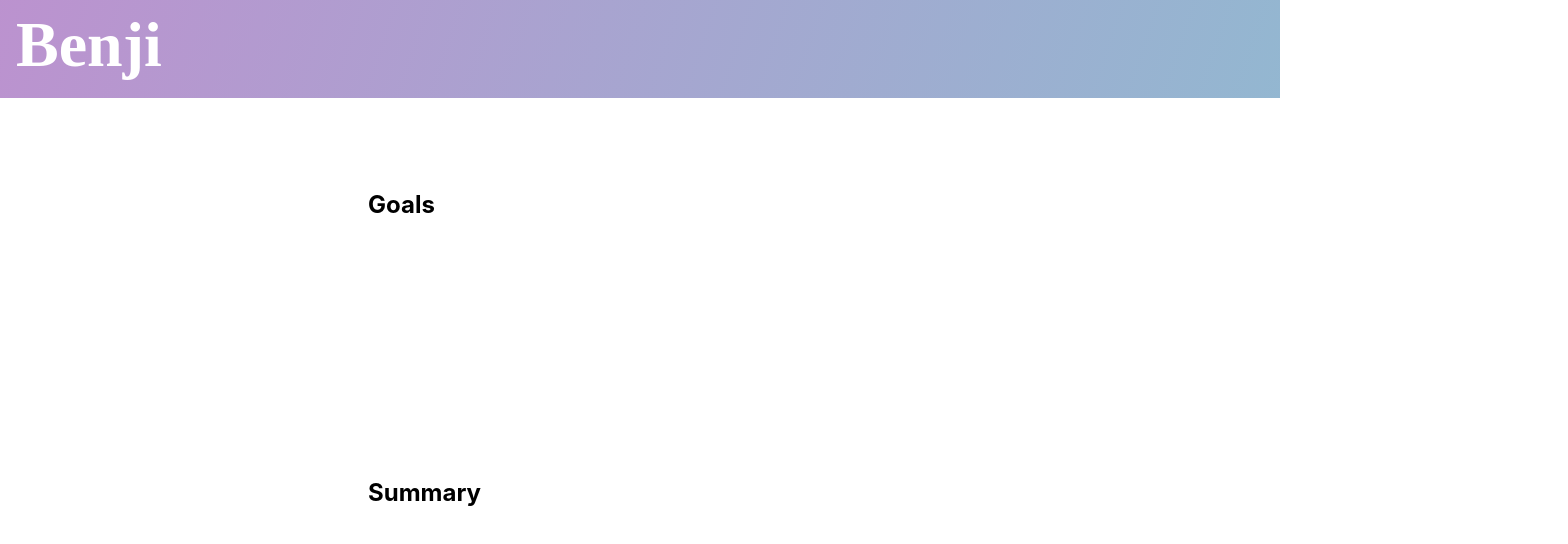
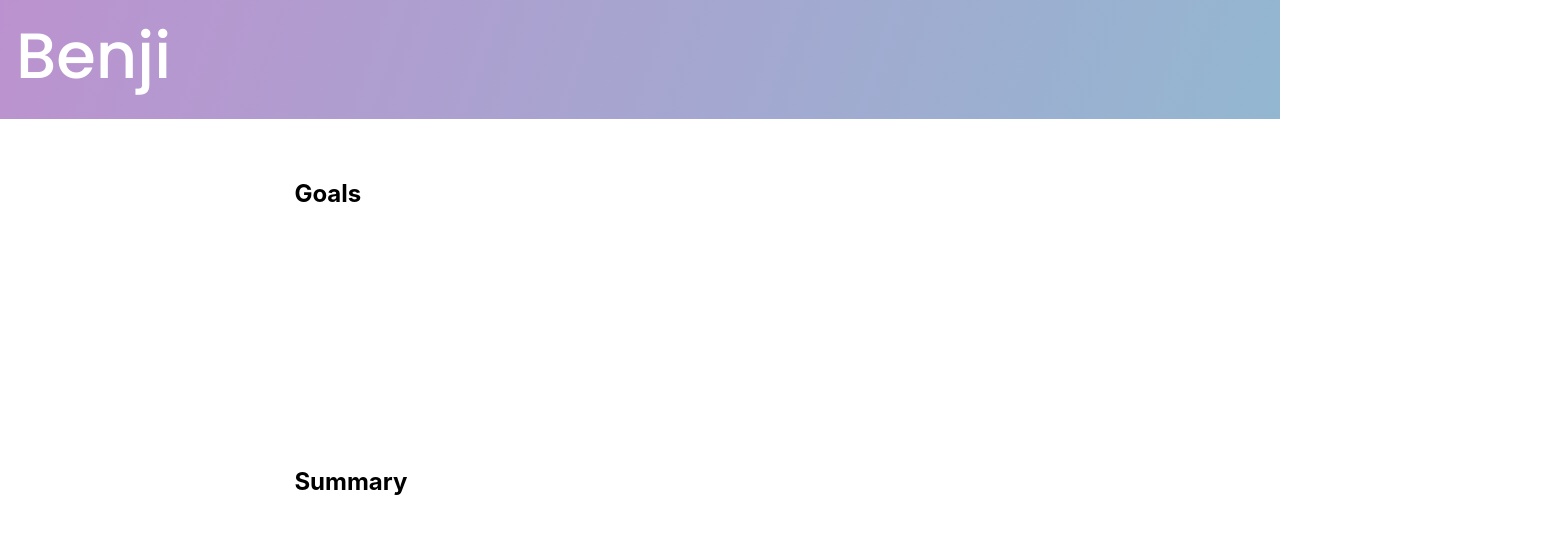
Before and after one commit to victorsandru/Benji, a React (Create React App) app in the folder benji/: page /goals in a window 1280 px wide. Shown: the top 544 px of the page, 1568 px wide, since content can reach past the window. Built offline with nearby package versions, Linux system fonts and the light colour scheme; a web font is replaced by a local one.

Commit message:
Add custom fonts and sizing based on vw and vh

```diff
--- a/benji/src/components/Section.css
+++ b/benji/src/components/Section.css
@@ -1,10 +1,12 @@
+/* Import Google fonts */
+@import url('https://fonts.googleapis.com/css2?family=Poppins:wght@300;400;500&display=swap');
 
 section {
     position: relative;
-    width: 75rem;
+    width: 70vw;
     height: 15rem;
-    left: 23rem;
-    top: 4.5rem;
+    left: 23vw;
+    top: 5vh;
 }
 
 .container {
@@ -17,7 +19,12 @@ section {
 
 .background-blur {
     background: #FFFFFF;
-    filter: blur(0.25rem);
+    filter: blur(0.15rem);
     border-radius: 1.2rem;
     z-index: -1;
 }
+
+h1 {
+    font-family: 'Poppins', sans-serif;
+    font-weight: 500;
+}
```
